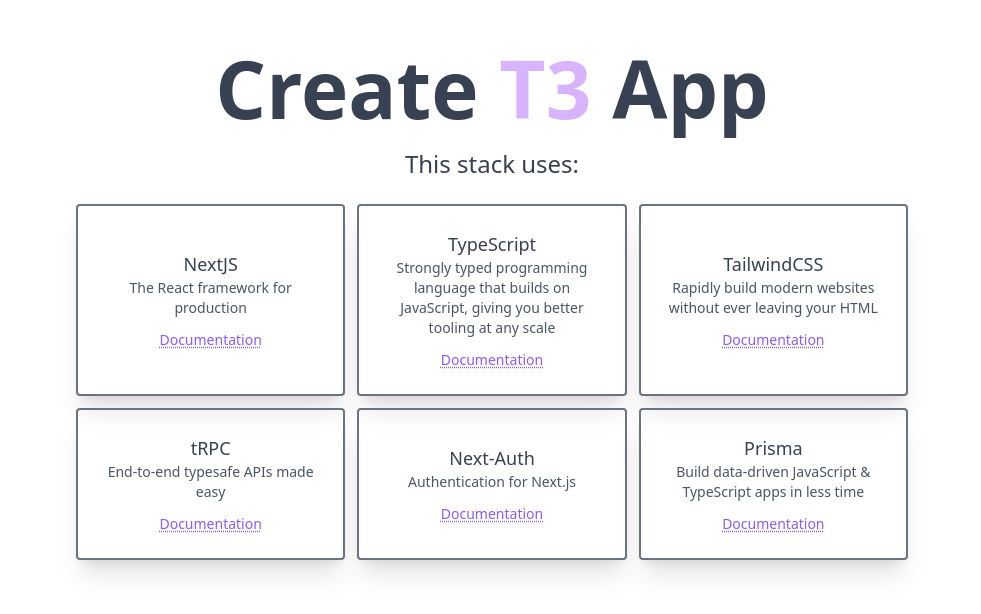
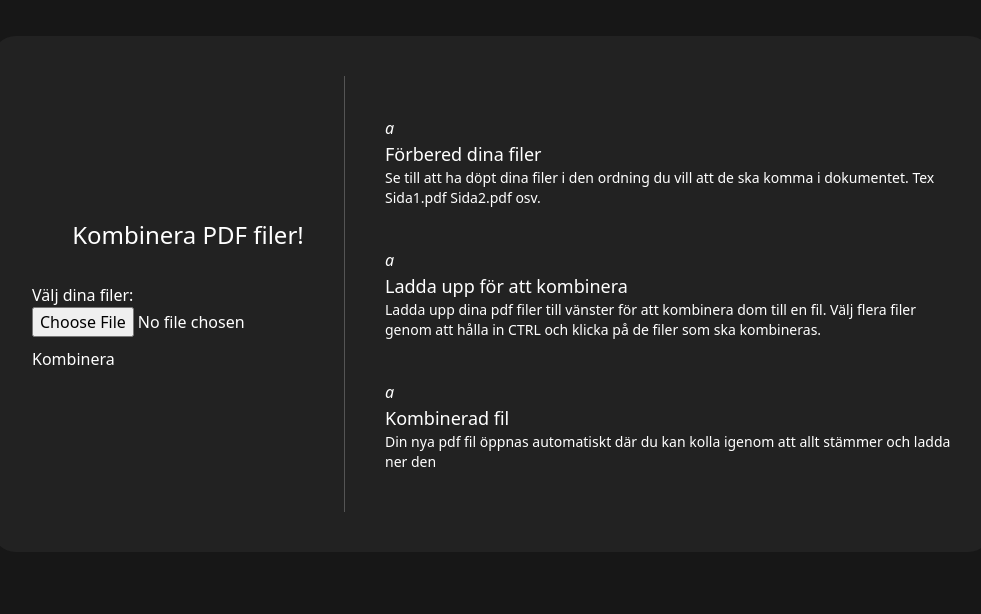
Before and after one commit to emillindblad/pdfmerge2, a Next.js app: page / in a window 1280 px wide. Shown: the part 106-720 px from the top of the page, without its empty margins (148-1129 px from the left). Built offline with nearby package versions, Linux system fonts and the light colour scheme.

Commit message:
Started working on structure

```diff
--- a/src/pages/index.tsx
+++ b/src/pages/index.tsx
@@ -5,48 +5,44 @@
   return (
     <>
       <Head>
-        <title>Create T3 App</title>
-        <meta name="description" content="Generated by create-t3-app" />
+        <title>PDF Merger</title>
+        <meta name="description" content="A simple app for merging pdf files" />
         <link rel="icon" href="/favicon.ico" />
       </Head>
 
-      <main className="container mx-auto flex flex-col items-center justify-center min-h-screen p-4">
-        <h1 className="text-5xl md:text-[5rem] leading-normal font-extrabold text-gray-700">
-          Create <span className="text-purple-300">T3</span> App
-        </h1>
-        <p className="text-2xl text-gray-700">This stack uses:</p>
-        <div className="grid gap-3 pt-3 mt-3 text-center md:grid-cols-3 lg:w-2/3">
-          <TechnologyCard
-            name="NextJS"
-            description="The React framework for production"
-            documentation="https://nextjs.org/"
-          />
-          <TechnologyCard
-            name="TypeScript"
-            description="Strongly typed programming language that builds on JavaScript, giving you better tooling at any scale"
-            documentation="https://www.typescriptlang.org/"
-          />
-          <TechnologyCard
-            name="TailwindCSS"
-            description="Rapidly build modern websites without ever leaving your HTML"
-            documentation="https://tailwindcss.com/"
-          />
-          <TechnologyCard
-            name="tRPC"
-            description="End-to-end typesafe APIs made easy"
-            documentation="https://trpc.io/"
-          />
-          <TechnologyCard
-            name="Next-Auth"
-            description="Authentication for Next.js"
-            documentation="https://next-auth.js.org/"
-          />
-          <TechnologyCard
-            name="Prisma"
-            description="Build data-driven JavaScript & TypeScript apps in less time"
-            documentation="https://www.prisma.io/docs/"
-          />
-        </div>
+      <main className="flex items-center justify-center h-screen bg-[#171717] text-white">
+
+          <div className="flex bg-[#222222] rounded-3xl w-[1000px] p-10">
+            <div className="flex flex-col items-center justify-center border-r border-[#555]">
+                <h2 className="text-2xl font-medium leading-normal mb-5 text-white">
+                  Kombinera PDF filer!
+                </h2>
+                <form action="/merge" method="POST" >
+                    <div className="my-[10px] flex flex-col w-full">
+                        <label className="font-medium">Välj dina filer:</label>
+                        <input className="w-full" type="file" name="pdffiles[]" accept="application/pdf"/>
+                    </div>
+                        <input type="submit" value="Kombinera"/>
+                </form>
+            </div>
+            <div className="pl-10 flex-[1.5]">
+                <InfoSection
+                    icon="a"
+                    title="Förbered dina filer"
+                    description="Se till att ha döpt dina filer i den ordning du vill att de ska komma i dokumentet. Tex Sida1.pdf Sida2.pdf osv."
+                />
+                <InfoSection
+                    icon="a"
+                    title="Ladda upp för att kombinera"
+                    description="Ladda upp dina pdf filer till vänster för att kombinera dom till en fil. Välj flera filer genom att hålla in CTRL och klicka på de filer som ska kombineras."
+                />
+                <InfoSection
+                    icon="a"
+                    title="Kombinerad fil"
+                    description="Din nya pdf fil öppnas automatiskt där du kan kolla igenom att allt stämmer och ladda ner den"
+                />
+            </div>
+          </div>
       </main>
     </>
   );
@@ -54,29 +50,22 @@
 
 export default Home;
 
-type TechnologyCardProps = {
-  name: string;
+type InfoSectionProps = {
+  icon: string;
+  title: string;
   description: string;
-  documentation: string;
 };
 
-const TechnologyCard = ({
-  name,
+const InfoSection = ({
+  icon,
+  title,
   description,
-  documentation,
-}: TechnologyCardProps) => {
+}: InfoSectionProps) => {
   return (
-    <section className="flex flex-col justify-center p-6 duration-500 border-2 border-gray-500 rounded shadow-xl motion-safe:hover:scale-105">
-      <h2 className="text-lg text-gray-700">{name}</h2>
-      <p className="text-sm text-gray-600">{description}</p>
-      <a
-        className="mt-3 text-sm underline text-violet-500 decoration-dotted underline-offset-2"
-        href={documentation}
-        target="_blank"
-        rel="noreferrer"
-      >
-        Documentation
-      </a>
+    <section className="mt-10 mb-10">
+        <i>{icon}</i>
+        <h3 className="text-lg ">{title}</h3>
+        <p className="text-sm ">{description}</p>
     </section>
   );
 };
```
